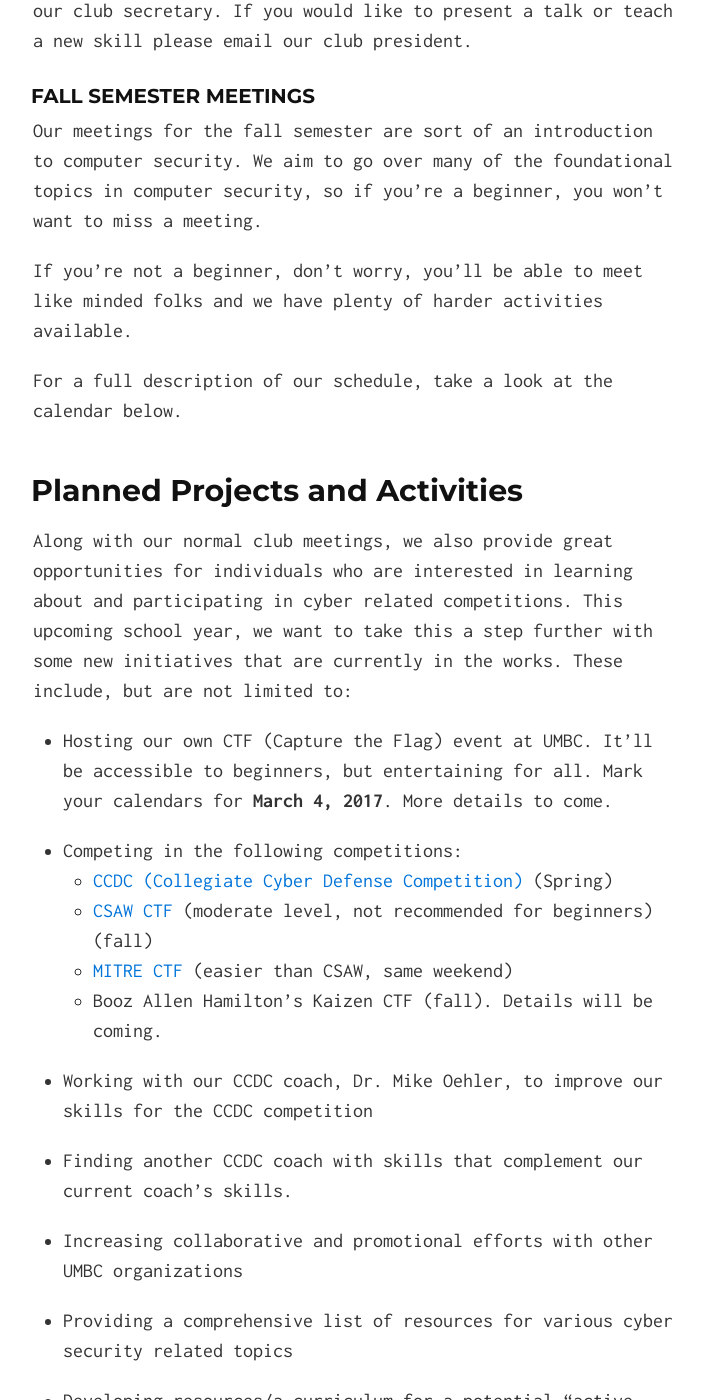
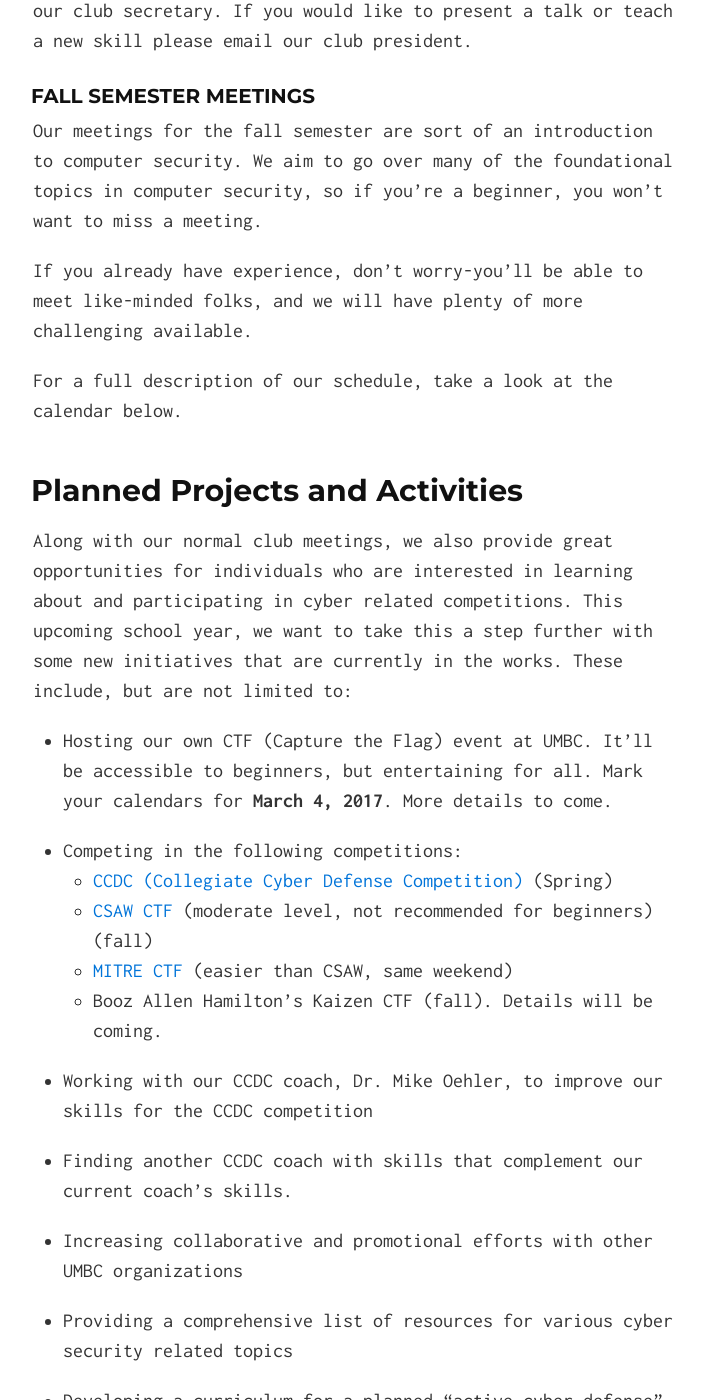
Before and after one commit to UMBCCyberDawgs/umbccyberdawgs.github.io, a Jekyll site: the page built from index.md, in a window 1280 px wide and 1400 px high, scrolled down 1344 px. Shown: the whole window, without its empty margins (287-990 px from the left). Built offline with Jekyll 4.4.1, drawn with Linux system fonts in a browser that asks for light colours; some of the changed text lies outside the part shown.

Commit message:
Website update for 9/4
Updated some of the language based off of Zack's edits.

```diff
--- a/index.md
+++ b/index.md
@@ -49,8 +49,8 @@ Our meetings for the fall semester are sort of an introduction to computer
 security. We aim to go over many of the foundational topics in computer
 security, so if you're a beginner, you won't want to miss a meeting.
 
-If you're not a beginner, don't worry, you'll be able to meet like minded folks
-and we have plenty of harder activities available.
+If you already have experience, don't worry-you'll be able to meet like-minded folks,
+and we will have plenty of more challenging available.
 
 For a full description of our schedule, take a look at the calendar below.
 
```
Also changed, not shown: other parts of index.md (+1 -2 lines).
